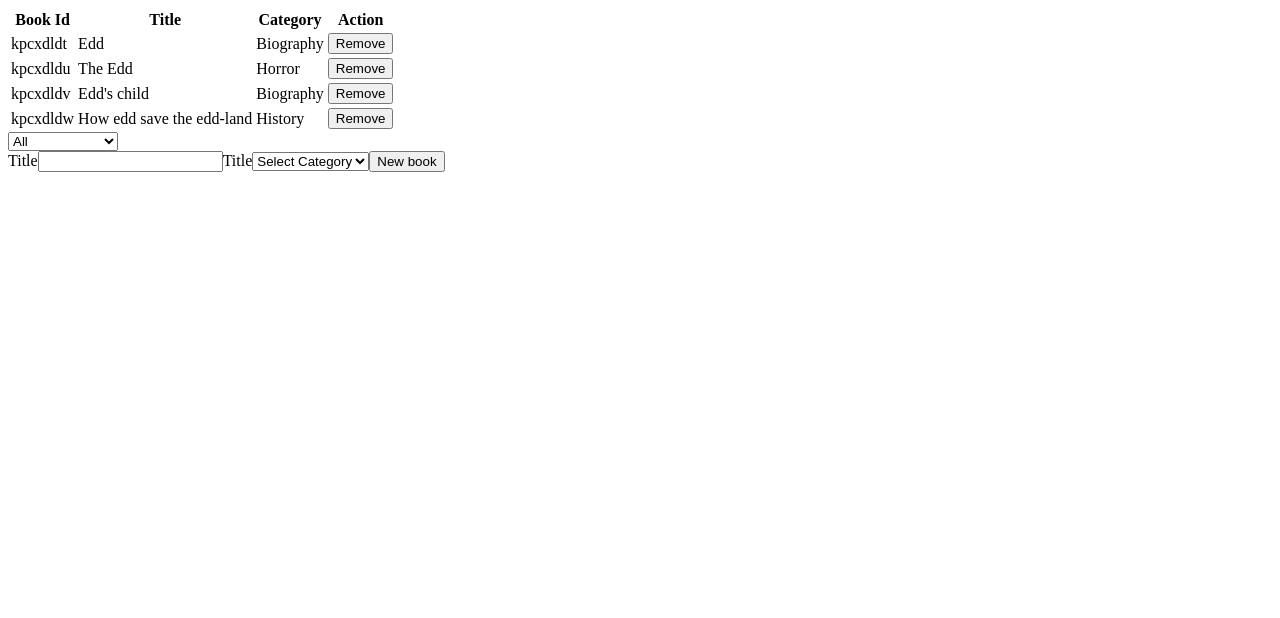
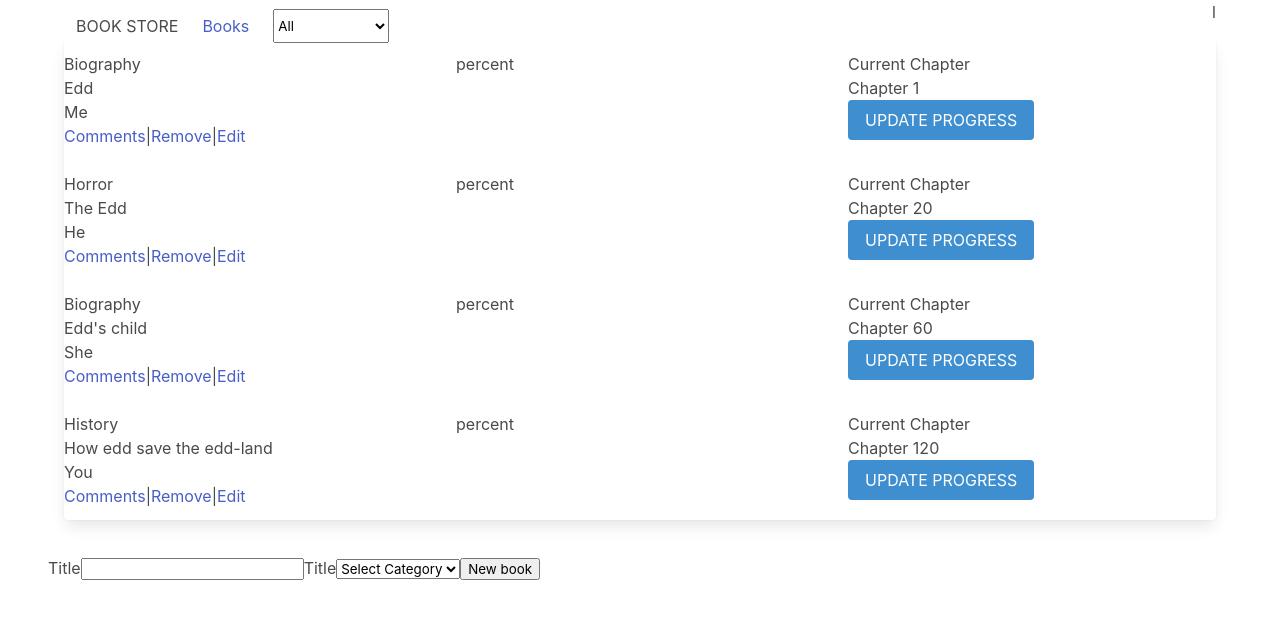
Before and after one commit to edxco/bookstore, a React (Create React App) app: page / in a window 1280 px wide. Shown: the top 618 px of the page. Built offline with nearby package versions, Linux system fonts and the light colour scheme.

Commit message:
Add styling to book component

```diff
--- a/public/index.html
+++ b/public/index.html
@@ -10,6 +10,7 @@
       content="Web site created using create-react-app"
     />
     <link rel="apple-touch-icon" href="%PUBLIC_URL%/logo192.png" />
+    <link rel="stylesheet" href="https://cdn.jsdelivr.net/npm/bulma@0.9.2/css/bulma.min.css">
     <!--
       manifest.json provides metadata used when your web app is installed on a
       user's mobile device or desktop. See https://developers.google.com/web/fundamentals/web-app-manifest/
--- a/src/components/Book.js
+++ b/src/components/Book.js
@@ -2,16 +2,34 @@ import React from 'react';
 import PropTypes from 'prop-types';
 
 const Book = ({ book, handleRemoveBook }) => (
-  <>
-    <tr key={book.id + 2}>
-      <td key={book.id}>{book.id}</td>
-      <td key={book.title}>{book.title}</td>
-      <td key={book.category}>{book.category}</td>
-      <td>
-        <button type="button" onClick={() => handleRemoveBook(book)}>Remove</button>
-      </td>
-    </tr>
-  </>
+  <div className="columns">
+    <div className="column">
+      <div>
+        <p>{book.category}</p>
+        <h1>{book.title}</h1>
+        <p>{book.author}</p>
+      </div>
+      <div className="is-flex">
+        <a href="#!">Comments</a>
+        <div>|</div>
+        <a href="#!" onClick={() => handleRemoveBook(book)}>Remove</a>
+        <div>|</div>
+        <a href="#!">Edit</a>
+      </div>
+    </div>
+    <div className="column">
+      percent
+    </div>
+    <div className="column">
+      <p>Current Chapter</p>
+      <h1>
+        Chapter
+        {' '}
+        {book.chapter}
+      </h1>
+      <button className="button is-info" type="button">UPDATE PROGRESS</button>
+    </div>
+  </div>
 );
 
 Book.propTypes = {
--- a/src/components/CategoryFilter.js
+++ b/src/components/CategoryFilter.js
@@ -3,8 +3,8 @@ import PropTypes from 'prop-types';
 import { booksCategories } from '../containers/BookForm';
 
 const CategoryFilter = ({ selection }) => (
-  <div>
-    <select name="category" id="filterCategory" onChange={(e) => selection(e.target.value)}>
+  <>
+    <select className="select " name="category" id="filterCategory" onChange={(e) => selection(e.target.value)}>
       <option value="" disabled>
         Filter Category
       </option>
@@ -14,7 +14,7 @@ const CategoryFilter = ({ selection }) => (
         </option>
       ))}
     </select>
-  </div>
+  </>
 );
 CategoryFilter.propTypes = {
   selection: PropTypes.func.isRequired,
--- a/src/containers/BookForm.js
+++ b/src/containers/BookForm.js
@@ -39,7 +39,7 @@ const BookForm = ({ createNewBook }) => {
   };
 
   return (
-    <div>
+    <div className="container m-6">
       <form>
         <label htmlFor="title">
           Title
--- a/src/containers/BookList.js
+++ b/src/containers/BookList.js
@@ -29,29 +29,40 @@ const BooksList = ({
   };
 
   return (
+
     <>
-      <table>
-        <thead>
-          <tr>
-            <th>Book Id</th>
-            <th>Title</th>
-            <th>Category</th>
-            <th>Action</th>
-          </tr>
-        </thead>
-        <tbody>
+      <nav className="navbar container">
+        <div className="navbar-brand">
+          <a className="navbar-item" href="https://bulma.io">
+            BOOK STORE
+          </a>
+        </div>
+        <div className="navbar-menu">
+          <div className="navbar-start">
+            <div className="navbar-item">
+              <a href="#!">Books</a>
+            </div>
+            <div className="navbar-item">
+              <CategoryFilter selection={handleFilterChange} />
+            </div>
+          </div>
+          <div className="navbar-end">
+            l
+          </div>
+        </div>
+      </nav>
+
+      <div className="container card">
         {selectedCategory().map((book) => (
+
           <Book
             key={book.id}
             book={book}
             handleRemoveBook={handleRemoveBook}
           />
         ))}
-        </tbody>
+      </div>
 
-        <tbody />
-      </table>
-      <CategoryFilter selection={handleFilterChange} />
     </>
   );
 };
--- a/src/index.js
+++ b/src/index.js
@@ -10,13 +10,37 @@ import { createBook } from './actions';
 const store = createStore(reducers);
 
 const INITIAL_STATE = [
-  { id: uniqid.process(), title: 'Edd', category: 'Biography' },
-  { id: uniqid.process(), title: 'The Edd', category: 'Horror' },
-  { id: uniqid.process(), title: "Edd's child", category: 'Biography' },
+  {
+    id: uniqid.process(),
+    title: 'Edd',
+    category: 'Biography',
+    author: 'Me',
+    totalChapter: 100,
+    chapter: 1,
+  },
+  {
+    id: uniqid.process(),
+    title: 'The Edd',
+    category: 'Horror',
+    author: 'He',
+    totalChapter: 320,
+    chapter: 20,
+  },
+  {
+    id: uniqid.process(),
+    title: "Edd's child",
+    category: 'Biography',
+    author: 'She',
+    totalChapter: 400,
+    chapter: 60,
+  },
   {
     id: uniqid.process(),
     title: 'How edd save the edd-land',
     category: 'History',
+    author: 'You',
+    totalChapter: 400,
+    chapter: 120,
   },
 ];
 
```
Lines whose indentation alone changed are shown as unchanged.
